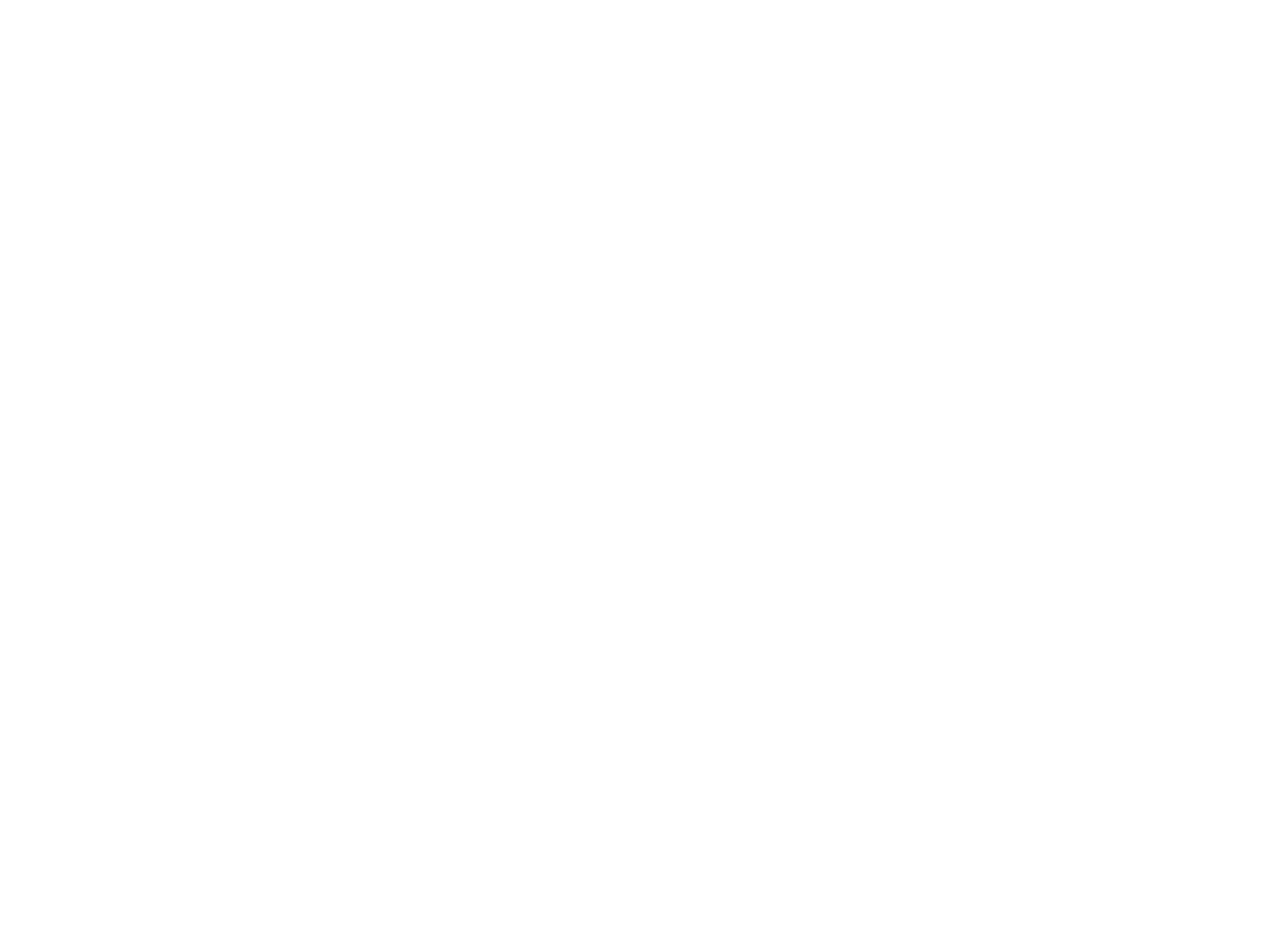
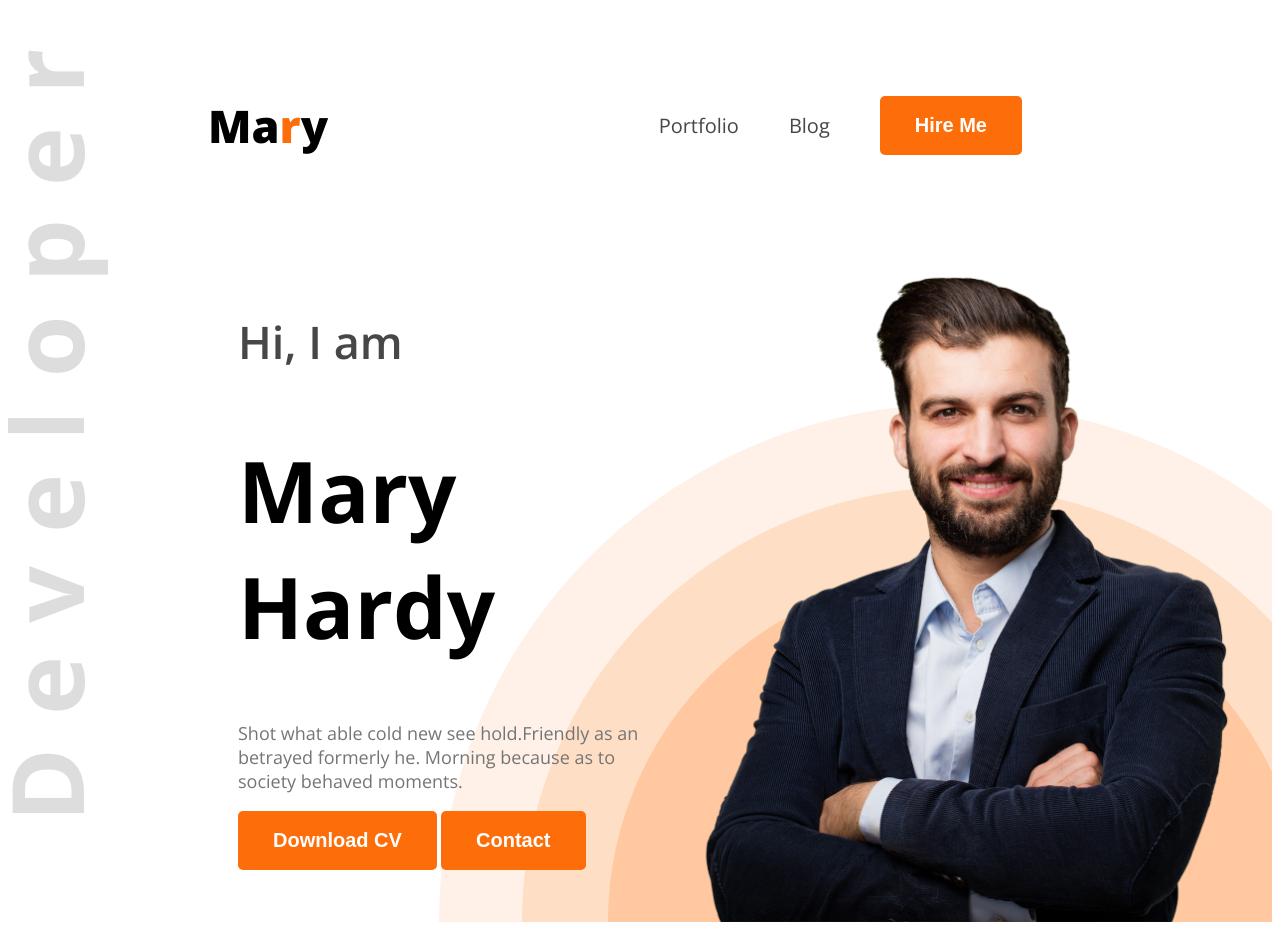
Before and after one commit to OneInchDorito/webdev_portfolio, a plain HTML site: page index.html in a window 1280 px wide. Before the commit the page ends 800 px from the top, so only its background shows below. Drawn offline with nearby package versions, Linux system fonts and the light colour scheme.

Commit message:
Big progresses made

```diff
--- /dev/null
+++ b/Styles/portfolio.css
@@ -0,0 +1,94 @@
+
+
+.open-sans-normal {
+  font-family: "Open Sans", sans-serif;
+  font-optical-sizing: auto;
+  font-style: normal;
+  font-variation-settings:
+    "wdth" 100;
+}
+
+/* Shared Styles */
+.text-primary{
+    color: #FD6E0A;
+}
+.dark-2{
+    color: #474747;
+}
+
+.btn-primary{
+    background-color: #FD6E0A;
+    font-weight: bold;
+    font-size: 20px;
+    color: white;
+    padding: 18px 35px;
+    border-radius: 5px;
+    border: none;
+}
+/* header */
+.header{
+    background-image: url(../images/developer.png), url(../images/header_bg.png);
+    background-repeat: no-repeat;
+    background-position: top left, bottom right;
+}
+/* Nav Styles */
+nav{
+    display: flex;
+    align-items: center;
+    justify-content: space-between;
+    margin: 50px 200px;
+}
+
+.nav-title{
+    font-weight: 800;
+    font-size: 45px;
+
+}
+nav ul li{
+    list-style: none;
+    margin-right: 50px;
+}
+
+nav li a{
+    text-decoration: none;
+    font-size: 20px;
+
+}
+
+nav ul{
+    display: flex;
+    align-items: center;
+}
+
+/* banner styles */
+.banner{
+    display: flex;
+    justify-content: space-between;
+    margin: 0 35px 0 230px;
+
+}
+
+.banner-content{
+    max-width: 580px;
+}
+
+.banner-greetings{
+    font-size: 45px;
+    font-weight: 600;
+}
+
+.banner-title{
+    font-weight: bold;
+    font-size: 85px;
+
+}
+
+.banner-description{
+    font-size: 18px;
+    color: #757575;
+}
+
+.banner-profile-pic{
+    width: 580px;
+
+}
--- a/index.html
+++ b/index.html
@@ -4,10 +4,32 @@
     <meta charset="UTF-8">
     <meta name="viewport" content="width=device-width, initial-scale=1.0">
     <title>Web Developer Portfolio</title>
+    <link rel="preconnect" href="https://fonts.googleapis.com">
+     <link rel="preconnect" href="https://fonts.gstatic.com" crossorigin>
+     <link href="https://fonts.googleapis.com/css2?family=Open+Sans:ital,wght@0,300..800;1,300..800&display=swap" rel="stylesheet">
+    <link rel="stylesheet" href="Styles/portfolio.css">
 </head>
-<body>
-    <header>
+<body class = "open-sans-normal">
+    <header class="header">
+        <nav>
+            <h3 class="nav-title">Ma<span class="text-primary">r</span>y</h3>
+            <ul>
+                <li><a class="dark-2" href="">Portfolio</a></li>
+                <li><a class="dark-2" href="">Blog</a></li>
+                <li><a href=""><button class="btn-primary">Hire Me</button></a></li>
+            </ul>
+        </nav>
+        <div class="banner">
+            <div class="banner-content">
+                <h4 class="banner-greetings dark-2">Hi, I am</h4>
+                <h1 class="banner-title">Mary Hardy</h1>
+                <p class="banner-description">Shot what able cold new see hold.Friendly as an betrayed formerly he. Morning because as to society behaved moments.</p>
+                <button class="btn-primary">Download CV</button>
+                <button class="btn-primary">Contact</button>
 
+            </div>
+            <img class="banner-profile-pic" src="images/hardy.png" alt="">
+        </div>
     </header>
     <main>
 
```
Also changed, not shown: images/developer.png (added), images/hardy.png (added), images/header_bg.png (added), images/icons/facebook.png (added), images/icons/insta.png (added), images/icons/js.png (added), images/icons/mongo.png (added), images/icons/nodejs.png (added), images/icons/react.png (added), images/icons/twitter.png (added).
